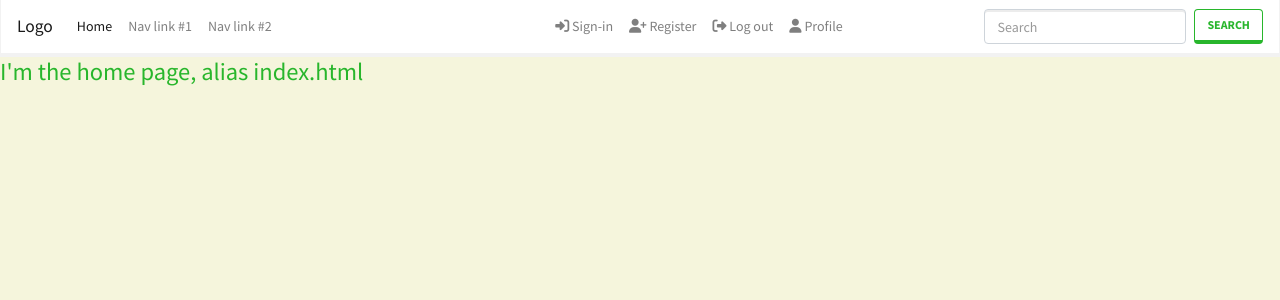
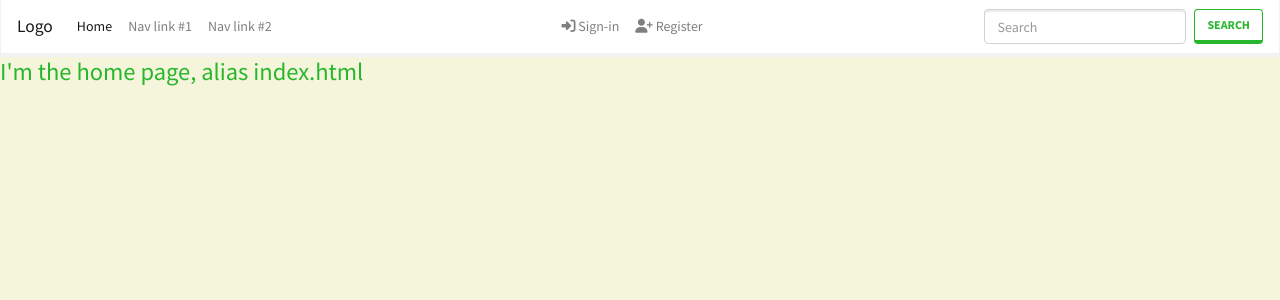
Before and after one commit to Sarosim/nailsalon, a Django app: page / in a window 1280 px wide. Shown: the top 300 px of the page. Run offline with Django 3.2, Linux system fonts and the light colour scheme; some libraries are stand-ins or nearby versions.

Commit message:
Wire up links to allauth and display relevant links to user's status

```diff
--- a/templates/base.html
+++ b/templates/base.html
@@ -59,35 +59,53 @@
 				</li>
 			</ul>
 			<ul class="navbar-nav mx-auto mt-2 mt-lg-0">
+                {% if request.user.is_authenticated %}
+                    {% if request.user.is_superuser %}
+                        <li>
+                            <a class="nav-link" title="This link is for the superuser(s) to the dashboard" href="{% url 'home' %}">
+                                <i class="fas fa-chess-queen"></i>
+                                <span>Superuser</span>
+                            </a>
+                        </li>
+                    {% endif %}
                     <li class="nav-item">
-					<a class="nav-link" href="#">
+                        <a class="nav-link" href="{% url 'account_logout' %}">
+                            <i class="fas fa-sign-out-alt"></i>
+                            <span>Log out</span>
+                        </a>
+                    </li>
+                    <li class="nav-item">
+                        <a class="nav-link" title="View your Profile" href="#">
+                            <i class="fas fa-user"></i>
+                            <span>Profile</span>
+                        </a>
+                    </li>
+                    <li class="nav-item">
+                        <a class="nav-link" title="Your Username" href="#">
+                            <span><small>Logged in as: {{request.user}}</small></span>
+                        </a>
+                    </li>
+                {% else %}
+                    <li class="nav-item">
+                        <a class="nav-link" href="{% url 'account_login' %}">
                             <i class="fas fa-sign-in-alt"></i>
                             <span>Sign-in</span>
                         </a>
                     </li>
                     <li class="nav-item">
-					<a class="nav-link" href="#">
+                        <a class="nav-link" href="{% url 'account_signup' %}">
                             <i class="fas fa-user-plus"></i>
                             <span>Register</span>
                         </a>
                     </li>
-				<li class="nav-item">
-					<a class="nav-link" href="#">
-						<i class="fas fa-sign-out-alt"></i>
-						<span>Log out</span>
-					</a>
-				</li>
-				<li class="nav-item">
-					<a class="nav-link" href="#">
-						<i class="fas fa-user"></i>
-						<span>Profile</span>
-					</a>
-				</li>
+                {% endif %}
 			</ul>
+            <ul class="navbar-nav ml-auto mt-2 mt-lg-0">
                 <form class="form-inline my-2 my-lg-0">
                     <input class="form-control mr-sm-2" type="search" placeholder="Search" aria-label="Search"/>
                     <button class="btn btn-outline-success my-2 my-sm-0" type="submit">Search</button>
                 </form>
+            </ul>
 		</div>
 	</nav>
 
```
Lines whose indentation alone changed are shown as unchanged.
